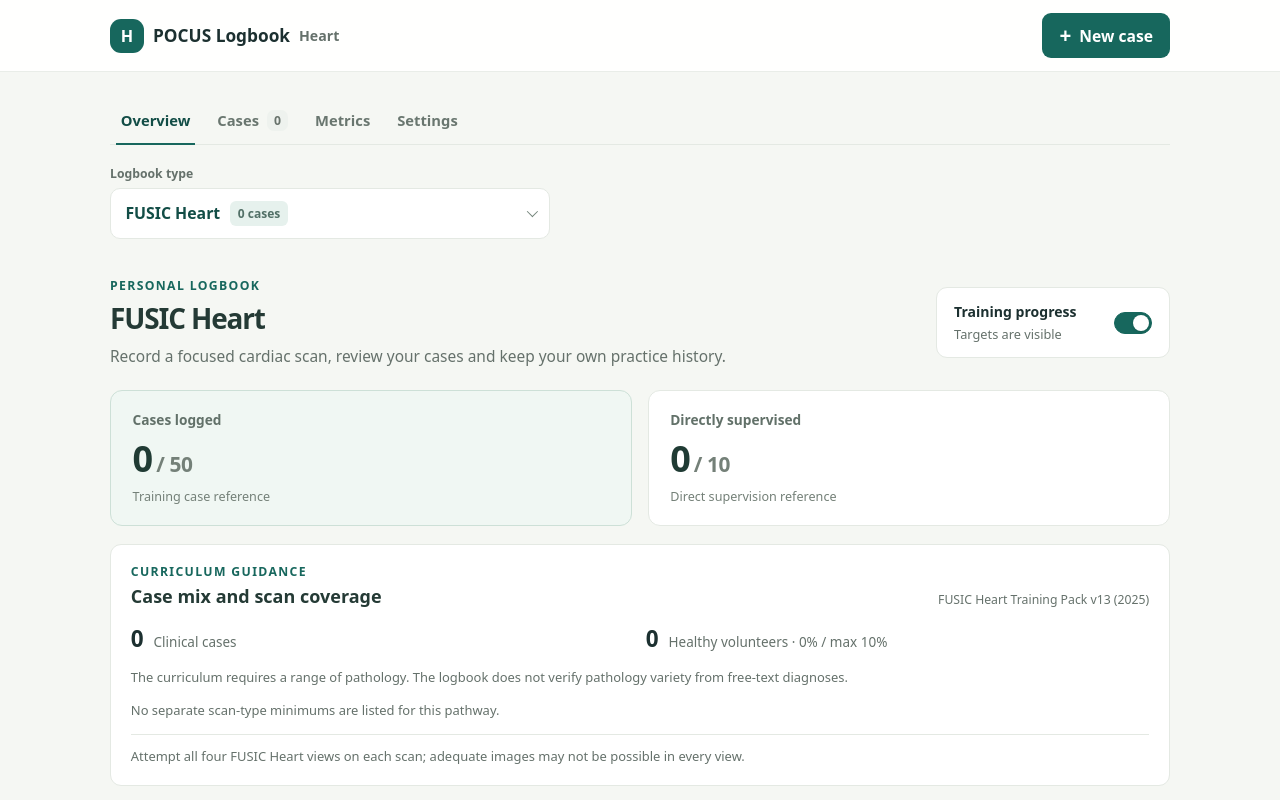
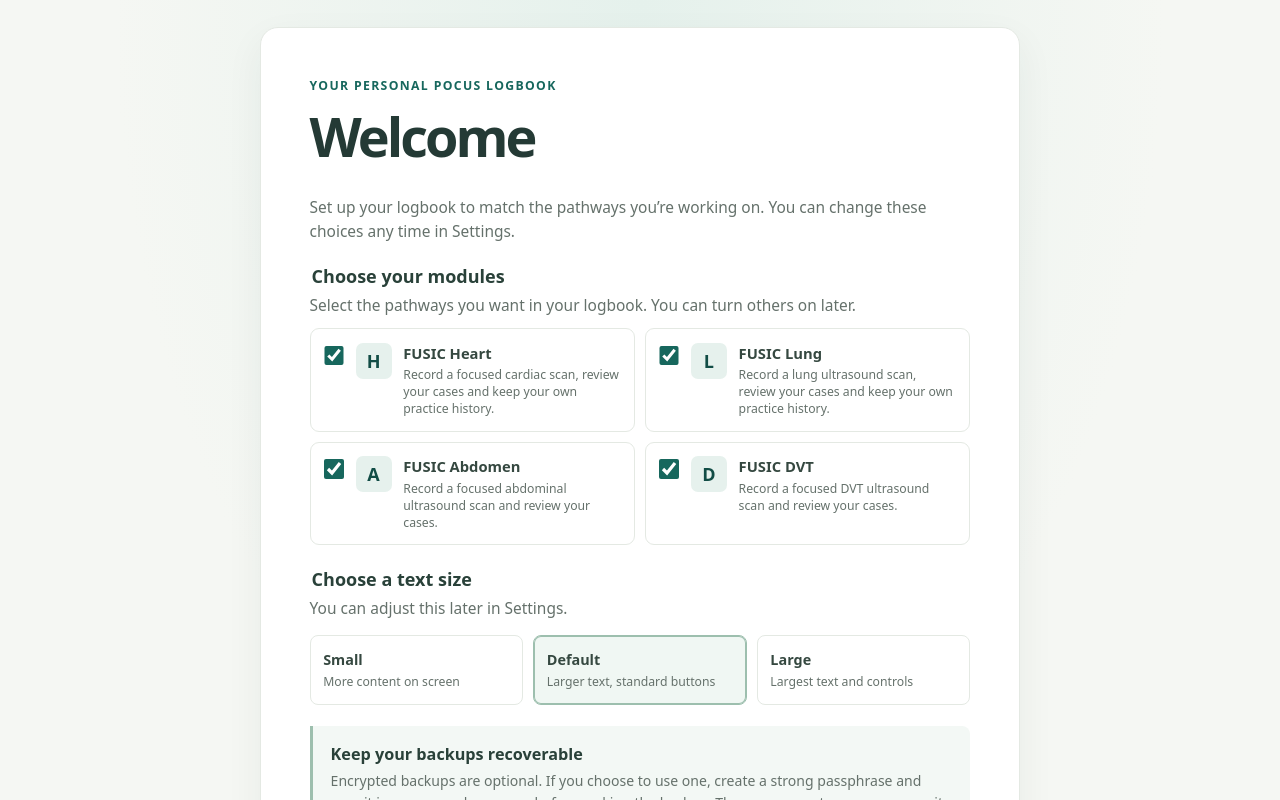
Before and after one commit to domhutch/POCUS-Logbook, a React (Vite) app: page / in a window 1280 px wide. Shown: the top 800 px of the page. Built offline with nearby package versions, Linux system fonts and the light colour scheme.

Commit message:
Added welcome screen

```diff
--- a/src/App.tsx
+++ b/src/App.tsx
@@ -10,6 +10,7 @@ import CaseReview from "./components/CaseReview";
 import MetricsPage from "./components/MetricsPage";
 import OverviewPage from "./components/OverviewPage";
 import SettingsPage from "./components/SettingsPage";
+import WelcomeScreen from "./components/WelcomeScreen";
 import { getCaseSequenceNumbers } from "./domain/case-display";
 import {
   createSampleCases,
@@ -104,8 +105,10 @@ function App() {
     (entry) => entry.managementImpact === "changed",
   ).length;
   useEffect(() => {
-    document.title = pathwayLogbookName;
-  }, [pathwayLogbookName]);
+    document.title = appSettings.onboardingComplete
+      ? pathwayLogbookName
+      : "Welcome · POCUS Logbook";
+  }, [appSettings.onboardingComplete, pathwayLogbookName]);
 
   useEffect(() => {
     if (!isReady) return;
@@ -293,6 +296,38 @@ function App() {
     } finally {
       setIsSavingSettings(false);
     }
+  }
+
+  async function handleOnboardingComplete(nextSettings: AppSettings) {
+    setIsSavingSettings(true);
+    setError(null);
+    try {
+      await saveAppSettings(nextSettings);
+      setAppSettings(nextSettings);
+      const firstEnabledPathway = (Object.keys(PATHWAYS) as Pathway[]).find(
+        (module) => nextSettings.enabledModules[module],
+      );
+      if (firstEnabledPathway) setActivePathway(firstEnabledPathway);
+    } catch (cause) {
+      setError(
+        cause instanceof Error
+          ? cause.message
+          : "Your setup could not be saved on this device.",
+      );
+    } finally {
+      setIsSavingSettings(false);
+    }
+  }
+
+  if (isReady && !appSettings.onboardingComplete) {
+    return (
+      <WelcomeScreen
+        settings={appSettings}
+        isSaving={isSavingSettings}
+        error={error}
+        onComplete={(nextSettings) => void handleOnboardingComplete(nextSettings)}
+      />
+    );
   }
 
   return (
--- /dev/null
+++ b/src/components/WelcomeScreen.tsx
@@ -0,0 +1,104 @@
+import { useEffect, useState } from "react";
+import { PATHWAYS, type Pathway } from "../domain/logbook";
+import type { AppSettings, TextSize } from "../storage/logbook-store";
+
+interface WelcomeScreenProps {
+  settings: AppSettings;
+  isSaving: boolean;
+  error: string | null;
+  onComplete: (settings: AppSettings) => void;
+}
+
+const TEXT_SIZES: { value: TextSize; label: string; description: string }[] = [
+  { value: "small", label: "Small", description: "More content on screen" },
+  { value: "default", label: "Default", description: "Larger text, standard buttons" },
+  { value: "large", label: "Large", description: "Largest text and controls" },
+];
+
+function WelcomeScreen({ settings, isSaving, error, onComplete }: WelcomeScreenProps) {
+  const [textSize, setTextSize] = useState(settings.textSize);
+  const [enabledModules, setEnabledModules] = useState(settings.enabledModules);
+  const pathways = Object.keys(PATHWAYS) as Pathway[];
+  const enabledCount = Object.values(enabledModules).filter(Boolean).length;
+
+  useEffect(() => {
+    document.documentElement.dataset.textSize = textSize;
+  }, [textSize]);
+
+  function toggleModule(module: Pathway) {
+    setEnabledModules((current) => {
+      if (current[module] && Object.values(current).filter(Boolean).length === 1) return current;
+      return { ...current, [module]: !current[module] };
+    });
+  }
+
+  return (
+    <main className="welcome-screen" aria-labelledby="welcome-title">
+      <div className="welcome-card">
+        <p className="eyebrow">Your personal POCUS logbook</p>
+        <h1 id="welcome-title">Welcome</h1>
+        <p className="welcome-intro">
+          Set up your logbook to match the pathways you’re working on. You can change these choices any time in Settings.
+        </p>
+
+        <fieldset className="welcome-section">
+          <legend>Choose your modules</legend>
+          <p>Select the pathways you want in your logbook. You can turn others on later.</p>
+          <div className="welcome-module-list">
+            {pathways.map((module) => (
+              <label className="welcome-module-option" key={module}>
+                <input
+                  type="checkbox"
+                  checked={enabledModules[module]}
+                  disabled={enabledModules[module] && enabledCount === 1}
+                  onChange={() => toggleModule(module)}
+                />
+                <span className="welcome-module-icon" aria-hidden="true">{PATHWAYS[module].icon}</span>
+                <span><strong>{PATHWAYS[module].label}</strong><small>{PATHWAYS[module].description}</small></span>
+              </label>
+            ))}
+          </div>
+        </fieldset>
+
+        <fieldset className="welcome-section">
+          <legend>Choose a text size</legend>
+          <p>You can adjust this later in Settings.</p>
+          <div className="text-size-options" role="group" aria-label="Text size">
+            {TEXT_SIZES.map((option) => (
+              <button
+                className={`text-size-option ${textSize === option.value ? "is-active" : ""}`}
+                type="button"
+                key={option.value}
+                aria-pressed={textSize === option.value}
+                onClick={() => setTextSize(option.value)}
+              >
+                <strong>{option.label}</strong>
+                <span>{option.description}</span>
+              </button>
+            ))}
+          </div>
+        </fieldset>
+
+        <aside className="welcome-backup-note" aria-labelledby="welcome-backup-title">
+          <h2 id="welcome-backup-title">Keep your backups recoverable</h2>
+          <p>
+            Encrypted backups are optional. If you choose to use one, create a strong passphrase and save it in a password manager before making the backup. The app never stores or recovers it, and you’ll need it to restore your file. You can set this up later in Settings.
+          </p>
+        </aside>
+
+        {error && <p className="welcome-error" role="alert">{error}</p>}
+        <button
+          className="button button-primary welcome-continue"
+          type="button"
+          disabled={isSaving || enabledCount === 0}
+          onClick={() => onComplete({ ...settings, textSize, enabledModules, onboardingComplete: true })}
+        >
+          {isSaving ? "Saving your setup…" : "Continue to your logbook"}
+        </button>
+        <p className="welcome-local-note">Your cases and preferences stay on this device unless you choose to export or back them up.</p>
+      </div>
+    </main>
+  );
+}
+
+export default WelcomeScreen;
--- a/src/hooks/useLogbookData.ts
+++ b/src/hooks/useLogbookData.ts
@@ -28,6 +28,7 @@ export function useLogbookData() {
     textScaleVersion: 2,
     curriculum: "fusic",
     enabledModules: { heart: true, lung: true, abdomen: true, dvt: true },
+    onboardingComplete: false,
   });
   const [isReady, setIsReady] = useState(false);
   const [error, setError] = useState<string | null>(null);
--- a/src/storage/logbook-store.ts
+++ b/src/storage/logbook-store.ts
@@ -29,6 +29,7 @@ export interface AppSettings {
   textScaleVersion: number;
   curriculum: Curriculum;
   enabledModules: Record<Pathway, boolean>;
+  onboardingComplete: boolean;
 }
 
 const DEFAULT_APP_SETTINGS: AppSettings = {
@@ -37,6 +38,7 @@ const DEFAULT_APP_SETTINGS: AppSettings = {
   textScaleVersion: 2,
   curriculum: "fusic",
   enabledModules: DEFAULT_ENABLED_MODULES,
+  onboardingComplete: false,
 };
 
 interface StoredAppSettings extends AppSettings {
@@ -161,6 +163,7 @@ export async function getAppSettings(): Promise<AppSettings> {
     settings.textScaleVersion !== 2 ||
     !settings.curriculum ||
     !settings.enabledModules ||
+    typeof settings.onboardingComplete !== "boolean" ||
     typeof settings.enabledModules.abdomen !== "boolean" ||
     typeof settings.enabledModules.dvt !== "boolean"
   ) {
@@ -178,6 +181,8 @@ export async function getAppSettings(): Promise<AppSettings> {
         abdomen: settings.enabledModules?.abdomen ?? true,
         dvt: settings.enabledModules?.dvt ?? true,
       },
+      // A saved preferences record predating onboarding belongs to an existing user.
+      onboardingComplete: settings.onboardingComplete ?? true,
     };
     await db.put("preferences", { id: "app", ...migrated });
     return migrated;
@@ -188,6 +193,7 @@ export async function getAppSettings(): Promise<AppSettings> {
     textScaleVersion: settings.textScaleVersion,
     curriculum: settings.curriculum,
     enabledModules: settings.enabledModules,
+    onboardingComplete: settings.onboardingComplete,
   };
 }
 
--- a/src/styles.css
+++ b/src/styles.css
@@ -63,6 +63,148 @@ button:disabled {
 .app-shell {
   min-height: 100vh;
   min-height: 100svh;
+}
+
+.welcome-screen {
+  display: grid;
+  min-height: 100vh;
+  min-height: 100svh;
+  place-items: center;
+  padding: 1.5rem;
+  background: radial-gradient(ellipse at top, #e5f1ec 0, var(--canvas) 58%);
+}
+
+.welcome-card {
+  display: grid;
+  width: min(100%, 760px);
+  gap: 1.2rem;
+  padding: clamp(1.25rem, 5vw, 2.7rem);
+  border: 1px solid #e4e9e3;
+  border-radius: 18px;
+  background: var(--surface);
+  box-shadow: var(--shadow);
+}
+
+.welcome-card > .eyebrow,
+.welcome-card h1,
+.welcome-card p {
+  margin: 0;
+}
+
+.welcome-card h1 {
+  margin-top: -0.9rem;
+  color: #243a35;
+  font-size: clamp(2rem, 7vw, 3rem);
+  letter-spacing: -0.055em;
+}
+
+.welcome-intro,
+.welcome-section > p,
+.welcome-backup-note p,
+.welcome-local-note {
+  color: var(--muted);
+  font-size: 0.86rem;
+  line-height: 1.55;
+}
+
+.welcome-section {
+  min-width: 0;
+  margin: 0;
+  padding: 0;
+  border: 0;
+}
+
+.welcome-section legend {
+  margin-bottom: 0.25rem;
+  color: #294139;
+  font-size: 1rem;
+  font-weight: 700;
+}
+
+.welcome-section > p {
+  margin-bottom: 0.65rem;
+}
+
+.welcome-module-list {
+  display: grid;
+  grid-template-columns: repeat(2, minmax(0, 1fr));
+  gap: 0.55rem;
+}
+
+.welcome-module-option {
+  display: grid;
+  grid-template-columns: auto 2rem minmax(0, 1fr);
+  align-items: start;
+  gap: 0.65rem;
+  min-width: 0;
+  padding: 0.75rem;
+  border: 1px solid var(--line);
+  border-radius: 9px;
+  cursor: pointer;
+}
+
+.welcome-module-option > input {
+  width: 1.1rem;
+  height: 1.1rem;
+  margin: 0.15rem 0 0;
+  accent-color: var(--teal);
+}
+
+.welcome-module-icon {
+  display: grid;
+  width: 2rem;
+  height: 2rem;
+  place-items: center;
+  border-radius: 7px;
+  background: var(--teal-wash);
+  color: var(--teal-dark);
+  font-weight: 700;
+}
+
+.welcome-module-option > span:last-child {
+  display: grid;
+  gap: 0.18rem;
+}
+
+.welcome-module-option strong {
+  color: #354840;
+  font-size: 0.82rem;
+}
+
+.welcome-module-option small {
+  color: var(--muted);
+  font-size: 0.68rem;
+  line-height: 1.4;
+}
+
+.welcome-backup-note {
+  padding: 0.9rem 1rem;
+  border-left: 3px solid #9dbfae;
+  border-radius: 0 8px 8px 0;
+  background: #f3f8f5;
+}
+
+.welcome-backup-note h2 {
+  margin: 0 0 0.3rem;
+  color: #294139;
+  font-size: 0.9rem;
+}
+
+.welcome-backup-note p {
+  font-size: 0.78rem;
+}
+
+.welcome-continue {
+  justify-self: start;
+}
+
+.welcome-error {
+  color: #9f392d;
+  font-size: 0.84rem;
+}
+
+.welcome-local-note {
+  font-size: 0.72rem;
 }
 
 .topbar {
```
